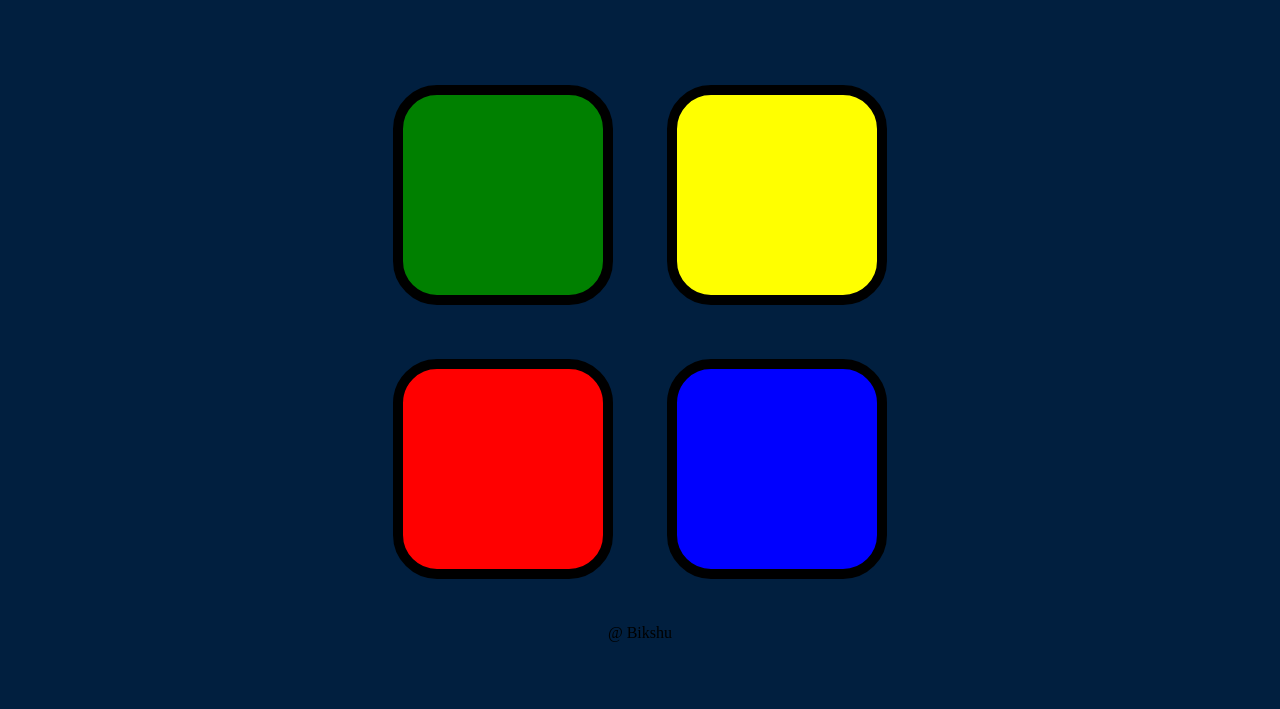
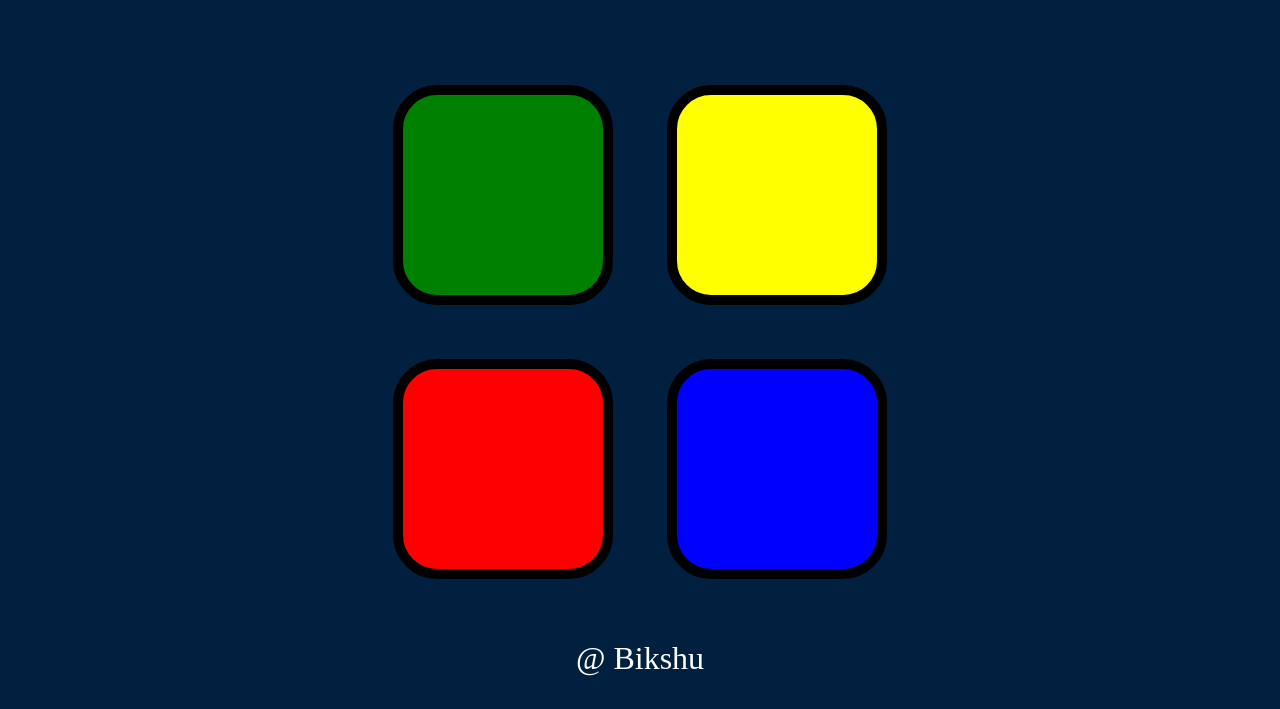
Before and after one commit to Bikshu0911/Simon-game, a plain HTML site: page index.html in a window 1280 px wide. Shown: the part 114-823 px from the top of the page. Before the commit the page ends 800 px from the top, so only its background shows below. Drawn offline with Linux system fonts and the light colour scheme.

Commit message:
Update index.html

```diff
--- a/index.html
+++ b/index.html
@@ -34,7 +34,7 @@
 
     </div>
   <div>
-    <p>@ Bikshu</p>
+    <p style="color:white;font-size:2rem">@ Bikshu</p>
    </div
 
 
```
